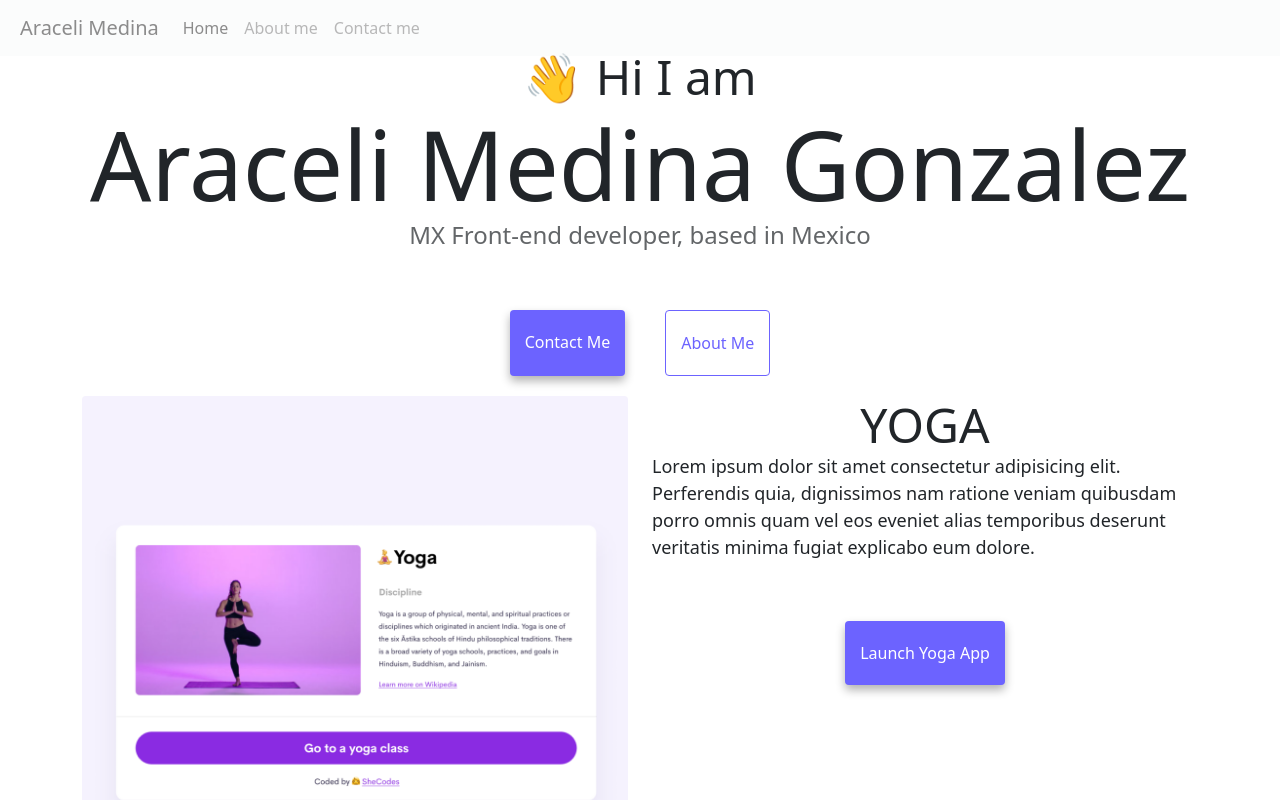
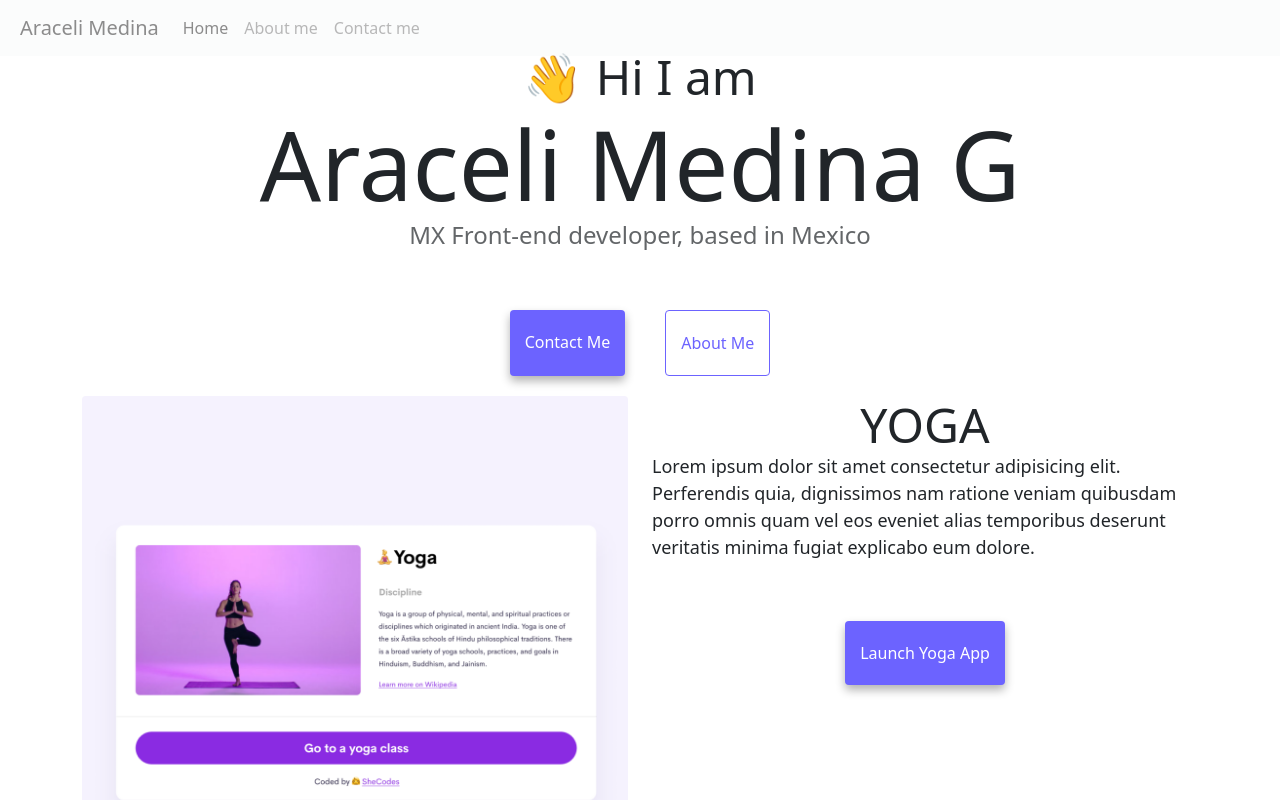
Before and after one commit to Chelysita/Responsive-Advanced-Tools, a website: page index.html in a window 1280 px wide. Shown: the top 800 px of the page. Drawn offline with nearby package versions, Linux system fonts and the light colour scheme.

Commit message:
name changed

```diff
--- a/index.html
+++ b/index.html
@@ -63,7 +63,7 @@
       </div>
     </nav>
     <h2 class="mt-5">👋 Hi I am</h2>
-    <h1>Araceli Medina Gonzalez</h1>
+    <h1>Araceli Medina G</h1>
     <h3>MX Front-end developer, based in Mexico</h3>
     <div class="navigation-links">
       <a href="about.html#contact" class="contact-link">Contact me</a>
```
